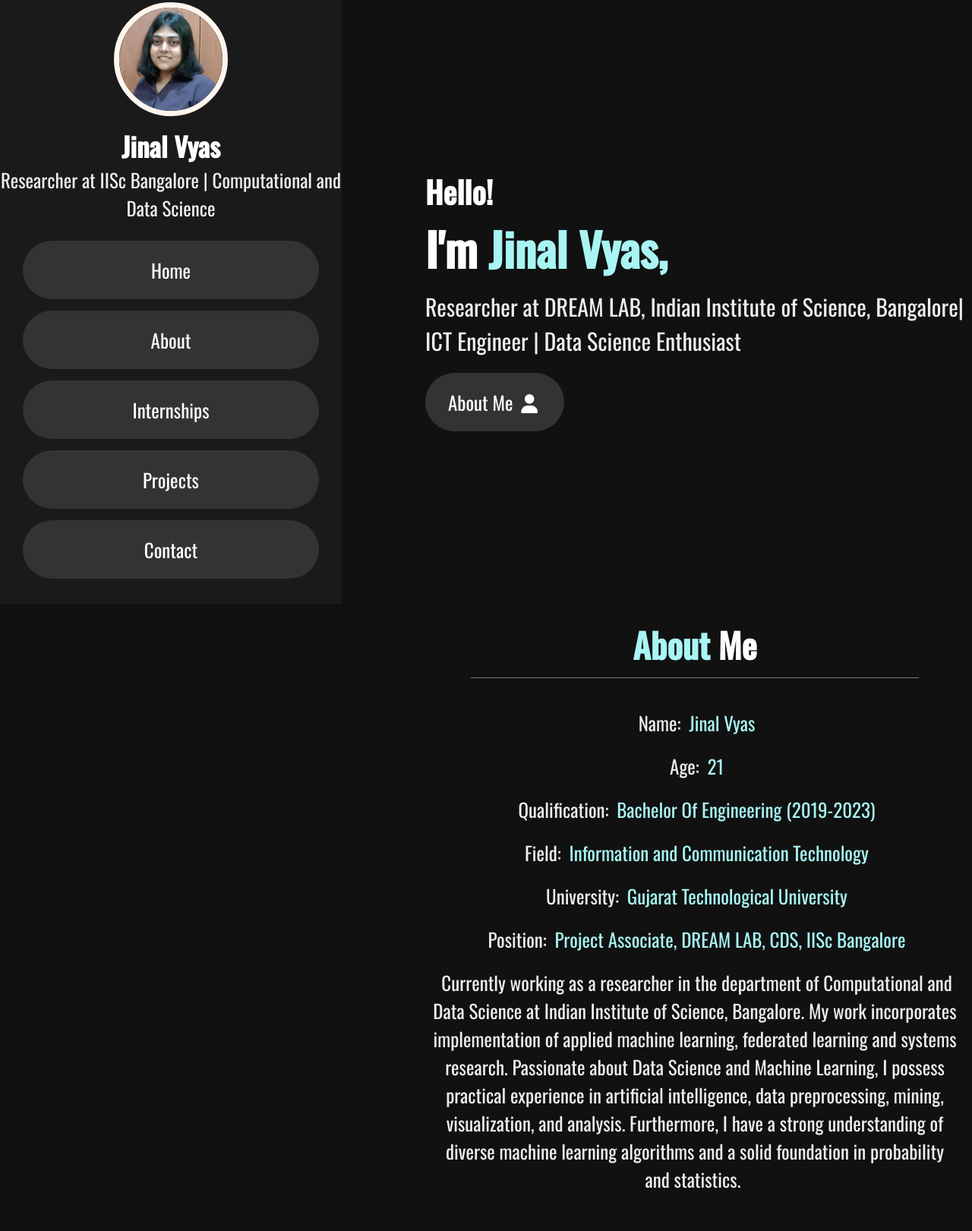
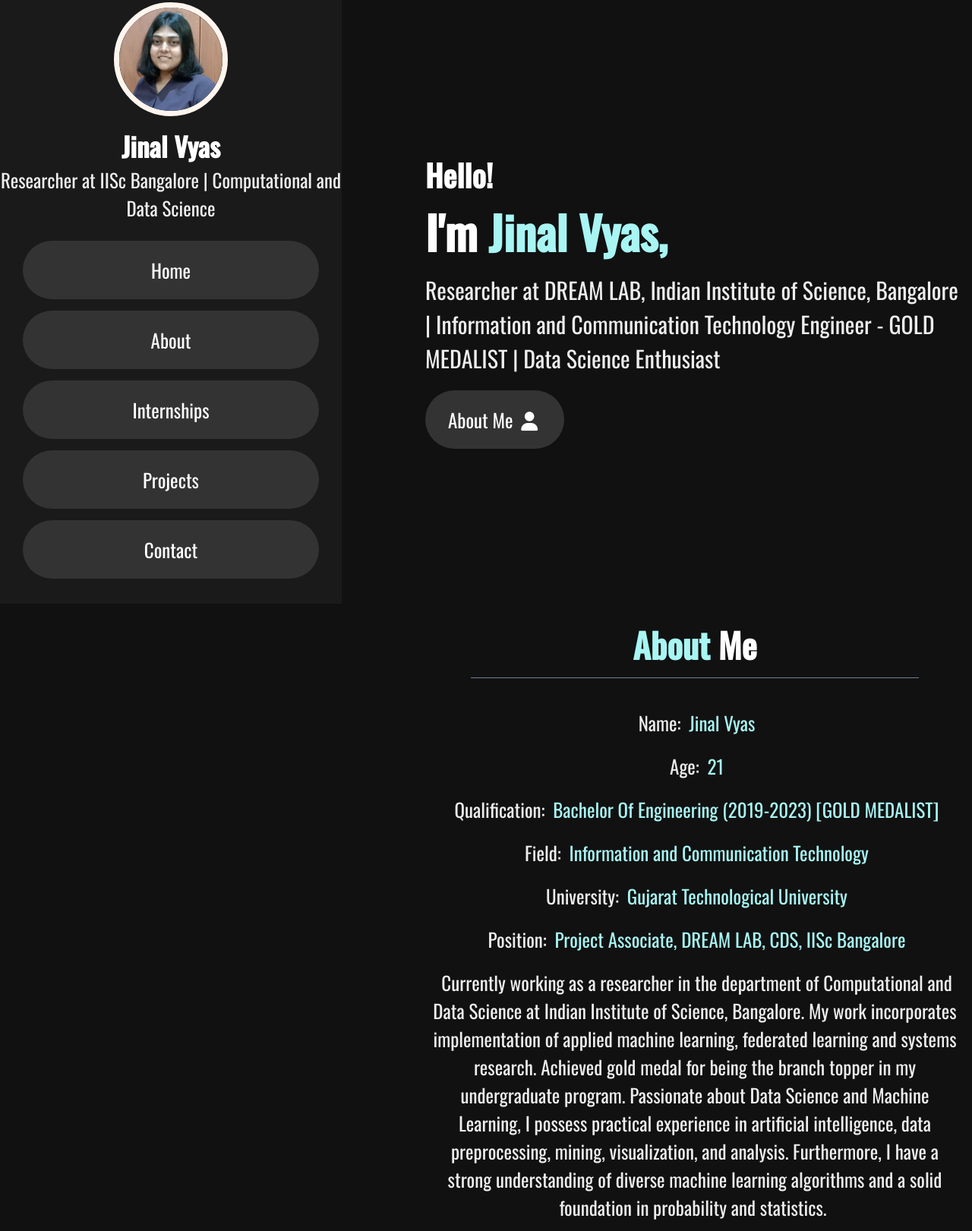
Before and after one commit to Jinal4502/Portfolio, a plain HTML site: page index.html in a window 1280 px wide. Shown: the part 5-1626 px from the top of the page at 76% size. Drawn offline with nearby package versions, Linux system fonts and the light colour scheme.

Commit message:
Update index.html

```diff
--- a/index.html
+++ b/index.html
@@ -29,7 +29,7 @@
     <section class="home" id="home">
         <h3>Hello!</h3>
         <h1>I'm <span>Jinal Vyas,</span></h1>
-        <p>Researcher at DREAM LAB, Indian Institute of Science, Bangalore| ICT Engineer | Data Science Enthusiast</p>
+        <p>Researcher at DREAM LAB, Indian Institute of Science, Bangalore | Information and Communication Technology Engineer - GOLD MEDALIST | Data Science Enthusiast</p>
         <a href="#about"><button class="btn">About Me <i class="fas fa-user"></i></button></a>
     </section>
     <section class="about" id="about">
@@ -38,11 +38,11 @@
             <div class="info">
                 <h3><span>Name: </span>Jinal Vyas</h3>
                 <h3><span>Age: </span>21</h3>
-                <h3><span>Qualification: </span>Bachelor Of Engineering (2019-2023)</h3>
+                <h3><span>Qualification: </span>Bachelor Of Engineering (2019-2023) [GOLD MEDALIST]</h3>
                 <h3><span>Field: </span>Information and Communication Technology</h3>
                 <h3><span>University: </span>Gujarat Technological University</h3>
                 <h3><span>Position: </span>Project Associate, DREAM LAB, CDS, IISc Bangalore</h3>
-                <h3><span>Currently working as a researcher in the department of Computational and Data Science at Indian Institute of Science, Bangalore. My work incorporates implementation of applied machine learning, federated learning and systems research. Passionate about Data Science and Machine Learning, I possess practical experience in artificial intelligence, data preprocessing, mining, visualization, and analysis. Furthermore, I have a strong understanding of diverse machine learning algorithms and a solid foundation in probability and statistics.</span></h3>
+                <h3><span>Currently working as a researcher in the department of Computational and Data Science at Indian Institute of Science, Bangalore. My work incorporates implementation of applied machine learning, federated learning and systems research. Achieved gold medal for being the branch topper in my undergraduate program. Passionate about Data Science and Machine Learning, I possess practical experience in artificial intelligence, data preprocessing, mining, visualization, and analysis. Furthermore, I have a strong understanding of diverse machine learning algorithms and a solid foundation in probability and statistics.</span></h3>
             </div>
         </div>
     </section>
```
